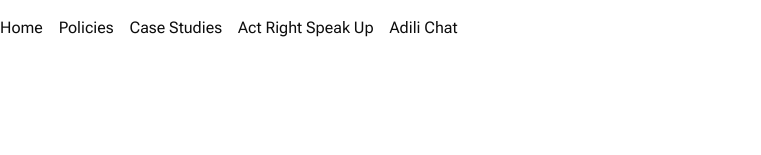
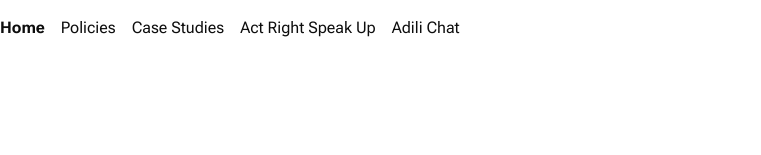
Before and after one commit to jeffmakuto/adili_v3, a Next.js app in the folder adili/: page / in a window 1280 px wide. Shown: the top 155 px of the page, without its empty margins (0-761 px from the left). Built offline with nearby package versions, Linux system fonts and the light colour scheme.

Commit message:
style: make the active nav-link bold

```diff
--- a/adili/src/styles/globals.css
+++ b/adili/src/styles/globals.css
@@ -106,6 +106,10 @@ nav li {
   transform: scaleX(1);
 }
 
+.link.active {
+  @apply font-bold;
+}
+
 .link.active::after {
   background-color: red;
 }
```
